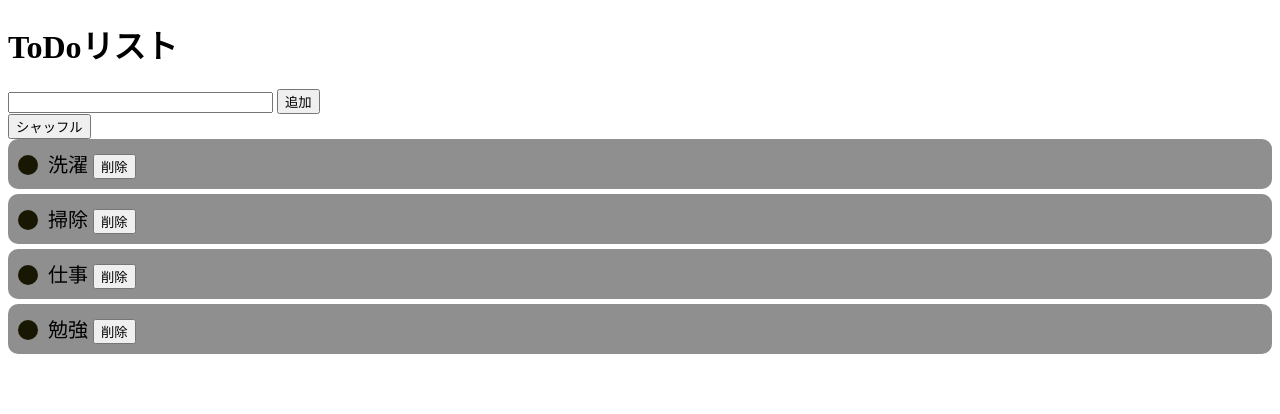
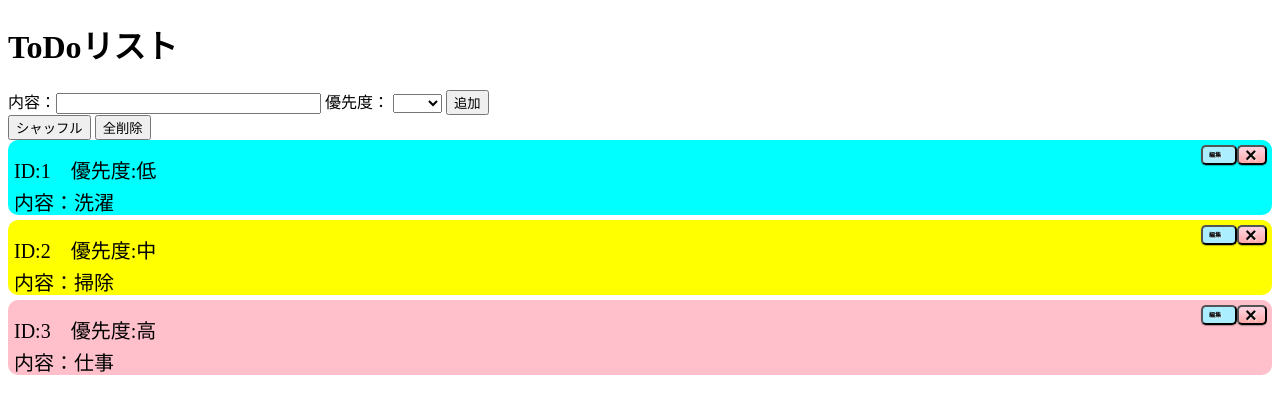
Before and after one commit to riest817/76_Vuejs_ToDoList, a PHP site: page / in a window 1280 px wide. Shown: the top 414 px of the page. Run offline with PHP 8.4, Linux system fonts and the light colour scheme.

Commit message:
priority

```diff
--- a/index.html
+++ b/index.html
@@ -11,16 +11,26 @@
   <div id="app">
     <div id="add_plan">
       <form @submit.prevent="add_List">
-        <input type="text" v-model="newList.name" size="30" maxlength="20">
+        内容：<input type="text" v-model="newList.name" size="30" maxlength="20">
+        優先度：
+        <select name="status_select" v-model="newList.status">
+          <option value='低'>低</option>
+          <option value='中'>中</option>
+          <option value='高'>高</option>
+          <option value='緊急'>緊急</option>
+          </select>
         <input type="submit" value="追加">
       </form>
     </div>
-    <button v-on:click="shuffle">シャッフル</button>
+    <button @click="shuffle">シャッフル</button>
+    <button @click="All_delete">全削除</button>
     <!-- <button v-on:click="All_delete">全削除</button> -->
       <transition-group name="flip-list" tag="ul" class="list_test-wrap">
-        <li v-for="(List, index) in Lists" v-bind:key="List.name" class="list_test">
-          {{ List.name }}
-          <button @click="delete_List(index)">削除</button>
+        <li v-for="(List, index) in Lists" v-bind:key="List.name" class="list_test" v-bind:style="{background: List.bgColor}">
+          <button @click="delete_List(index)" class="btn-delete">×</button>
+          <button @click="edit_List(index)" class="btn-edit">編集</button>
+          <p>ID:{{ List.id }}&emsp;優先度:{{ List.status }}</p>
+          <p>内容：{{ List.name }}</p>
         </li>
       </transition-group>
     </ul>
--- a/js/main.js
+++ b/js/main.js
@@ -1,12 +1,12 @@
 var app = new Vue({
   el: "#app",
   data: {
-    newList: {},
+    newList: {id: 0, name: "", status: "unknown"},
+    idCount: 4,
     Lists: [
-       { name: '洗濯'},
-       { name: '掃除'},
-       { name: '仕事'},
-       { name: '勉強'}
+       { id: 1, name: '洗濯', status: '低', bgColor: 'aqua'},
+       { id: 2, name: '掃除', status: '中', bgColor: 'yellow'},
+       { id: 3, name: '仕事', status: '高', bgColor: 'pink'}
     ]
   },
   methods: {
@@ -14,14 +14,30 @@ var app = new Vue({
       this.Lists = _.shuffle(this.Lists);
     },
     add_List: function() {
+      this.newList['id'] = this.idCount;
+      this.newList['bgColor'] = this.set_bgColor(this.newList['status']);
+      //console.log(this.newList);
       this.Lists.push(this.newList);
       this.newList = {};
+      this.idCount++;
     },
     delete_List: function(index) {
       this.Lists.splice(index, 1);
     },
+    edit_List: function(index) {
+
+    },
     All_delete: function() {
-      this.Lists = null;
+      this.Lists = [];
+    },
+    set_bgColor: function(status) {
+      switch(status) {
+        case '低':  return 'aqua';
+        case '中':  return 'yellow';
+        case '高':  return 'high';
+        case '緊急':  return  'red';
+        default: return 'lightgrey';
+      }
     }
   }
 });
--- a/style.css
+++ b/style.css
@@ -8,23 +8,69 @@
   padding: 0;         /* デフォルト指定上書き */
 }
 
-.list_test:before {
-  content:  "";     /* 空の要素作成 */
-  width: 20px;                /* 幅指定 */
-  height: 20px;               /* 高さ指定 */
-  display:  inline-block;     /* インラインブロックにする */
-  background-color: #181802;  /* 背景色指定 */
-  position:  relative;        /* 位置調整 */
-  top: 3px;                   /* 位置指定 */
-  border-radius:  50%;        /* 要素を丸くする */
-  margin-right: 5px;          /* 余白指定 */
-}
-
 .list_test {
-  padding:  10px;             /* 余白指定 */
+  padding:  5px;             /* 余白指定 */
   background-color:  #8f8f8f; /* 背景色指定 */
   border-radius:  10px;       /* 角丸指定 */
   margin-bottom: 5px;         /* 要素と要素の間指定 */
   color: #000;                /* 文字色指定 */
   font-size:  20px;           /* 文字サイズ指定 */
 }
+
+.list_test p {
+  padding:  1px;             /* 余白指定 */
+  margin-bottom: 1px;         /* 要素と要素の間指定 */
+  line-height: 0.5em;       /* 行間 */
+}
+
+.btn-delete {
+  display: inline-block;
+  position: relative;
+  float: right;
+  text-decoration: none;
+  color: #090808;
+  font-size: 1em;
+  width: 30px;
+  height: 20px;
+  line-height: 0;
+  border-radius: 5px;
+  text-align: unset;
+  overflow: hidden;
+  font-weight: bold;
+  background: linear-gradient(#fed6e3 0%, #ffaaaa 100%);
+  text-shadow: 1px 1px 1px rgba(255, 255, 255, 0.66);
+  box-shadow: 0 1px 1px rgba(0, 0, 0, 0.28);
+}
+.btn-delete:active {
+  /*押したとき*/
+  -webkit-transform: translateY(2px);
+  transform: translateY(2px);/*沈むように*/
+  box-shadow: 0 0 1px rgba(0, 0, 0, 0.15);
+  background-image: linear-gradient(#000000 0%, #ffbcbc 100%);/*グラデーションを明るく*/
+}
+
+.btn-edit {
+  display: inline-block;
+  position: relative;
+  float: right;
+  text-decoration: none;
+  color: #090808;
+  font-size: 0.3em;
+  width: 36px;
+  height: 20px;
+  line-height: 0;
+  border-radius: 5px;
+  text-align: unset;
+  overflow: hidden;
+  font-weight: bold;
+  background: linear-gradient(#aaeeff 0%, #aaeeff 100%);
+  text-shadow: 1px 1px 1px rgba(255, 255, 255, 0.66);
+  box-shadow: 0 1px 1px rgba(0, 0, 0, 0.28);
+}
+.btn-edit:active {
+  /*押したとき*/
+  -webkit-transform: translateY(2px);
+  transform: translateY(2px);/*沈むように*/
+  box-shadow: 0 0 1px rgba(0, 0, 0, 0.15);
+  background-image: linear-gradient(#000000 0%, #aaeeff 100%);/*グラデーションを明るく*/
+}
```
